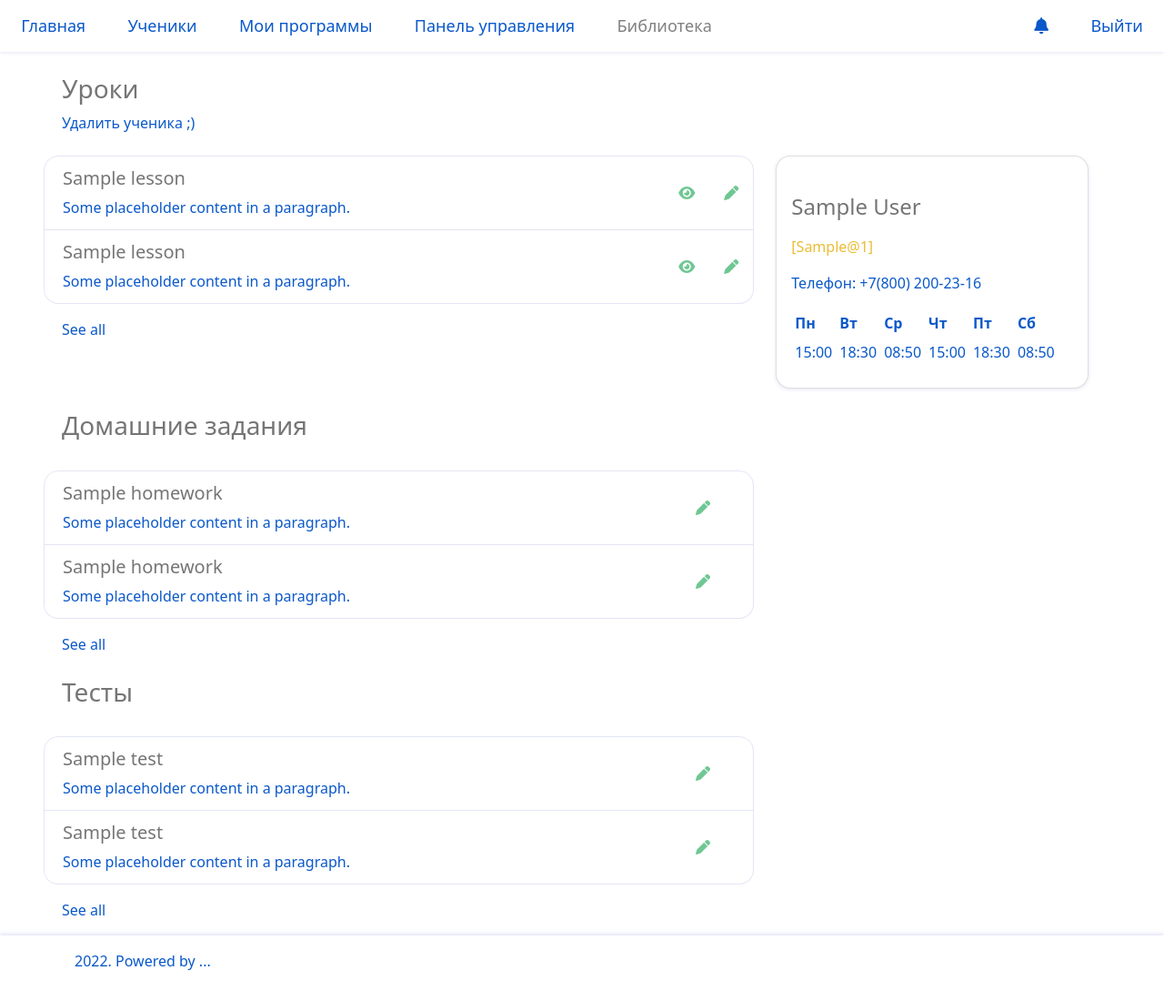
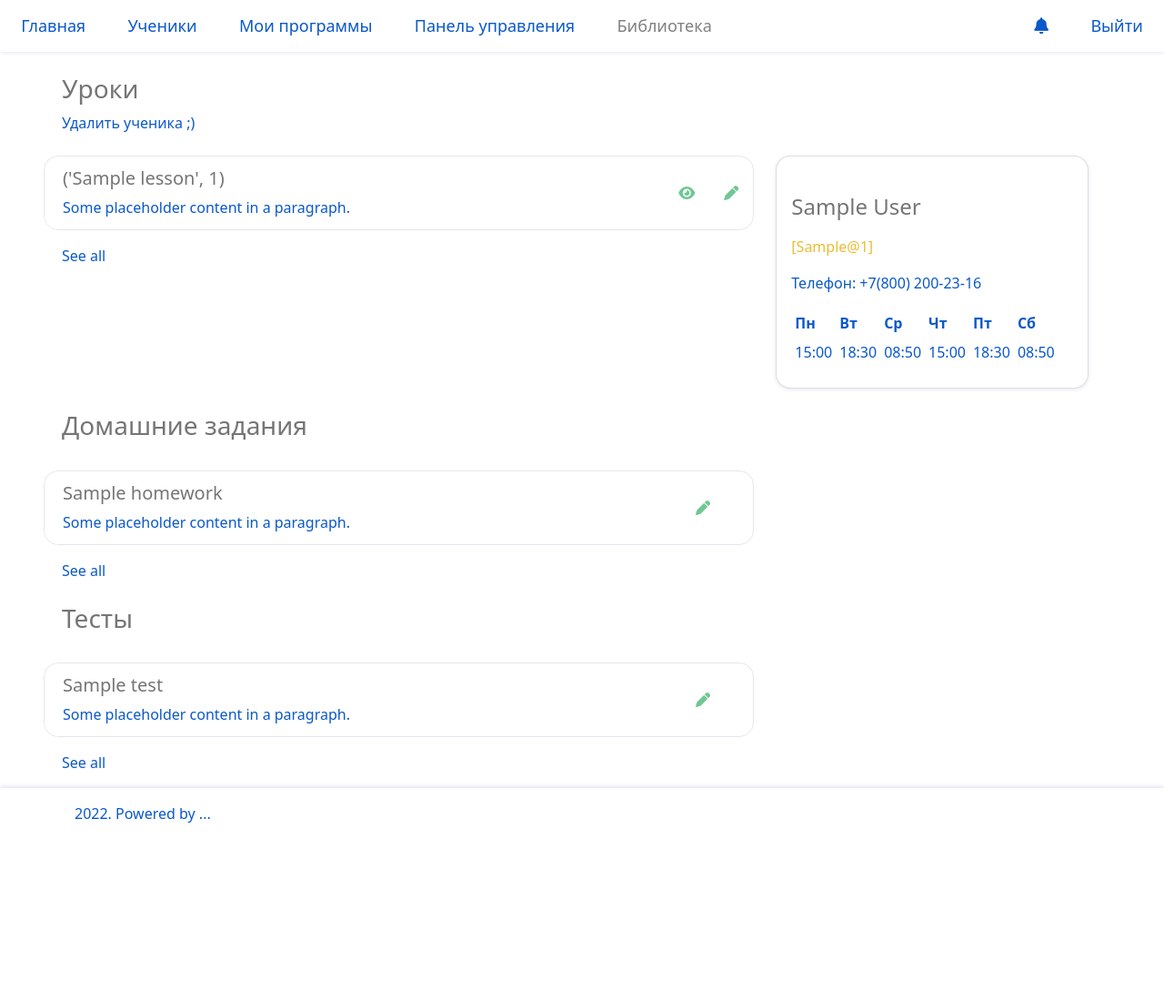
Before and after one commit to sofyayulpatova/students, a Flask app: page /students/1 in a window 1280 px wide. Shown: the whole page at 91% size. After the commit the page ends 904 px from the top, so only its background shows below. Run offline with Flask 2, Linux system fonts and the light colour scheme; a user stored in the database is signed in; tables that the repository leaves empty hold one stand-in row (values such as "Sample post"); some libraries are stand-ins or nearby versions.

Commit message:
lessons done

```diff
--- a/app/main/routes.py
+++ b/app/main/routes.py
@@ -1,7 +1,7 @@
 from flask import render_template, request, redirect, url_for, flash, send_from_directory
 from flask_login import current_user, login_user, login_required, logout_user
 from app.models import User, Program, Lesson, Unique_Lesson, Homework, Test, Unique_Homework, Profile, QA, Weekday, \
-    Schedule
+    Schedule, Task
 from app.main.forms import LoginForm
 from app.main import bp
 from app import db, babel
@@ -98,26 +98,32 @@ def person(person):
         for i in range(len(lessons)):
 
             # add homework
+            flag = False
+            if lessons[i].unique_homework:
+                for j in lessons[i].unique_homework:
+                    if j.user_id == person.id:
+                        flag = True
+                        homeworks.append(j)
+                        break
 
-            if lessons[i].unique_homework and lessons[i].unique_homework == person.id:
-                homeworks.append(lessons[i].unique_homework)
-            else:
+
+
+            elif (not flag) or (not lessons[i].unique_homework):
                 homeworks.append(lessons[i].homework)
 
             # add test
             tests.append(lessons[i].test)
 
             # add lesson
-            if lessons[i].unique_lesson and lessons[i].unique_lesson.user_id == person.id:
-                lessons[i] = lessons[i].unique_lesson
+            if lessons[i].unique_lesson:
+                for j in lessons[i].unique_lesson:
+                    if j.user_id == person.id:
+                        lessons[i] = j
+                        break
 
-        # add unique lesson for student (from rubbish program, u know)
-        lesson = Lesson.query.filter(Lesson.user.contains(person))
-        for i in lesson:
-            if i not in lessons:
-                lessons.append(i)
-                homeworks.append(i.homework)
-                tests.append(i.test)
+        print(lessons)
+
+
         return render_template('student.html', student=person, lessons=lessons, homeworks=homeworks,
                                tests=tests)
     else:
@@ -328,29 +334,25 @@ def is_tutor(obj):
 
 
 # lesson
-@bp.route("/<int:program_id>/lesson/<int:id>/<is_unique>")
+@bp.route("/<int:user_id>/lesson/<int:id>/")
 @login_required
-def lesson(program_id, id, is_unique):
+def lesson(user_id, id):
     if current_user.tutor:
-        print(Lesson.query.get(id).user)
         lesson = Lesson.query.get(id)
-        les = Unique_Lesson.query.get(id)
-        print(lesson, les, id)
-        # if unique lesson only
-        if is_unique == 1:
-            print("in unique")
-            return render_template("lesson.html", lesson=Unique_Lesson.query.get(id), program_id=program_id, id=id)
         # from student page
-        if program_id == 0:
-            print("in program == 0")
-            if lesson.unique_lesson:
-                print("in program == 0 and unique lesson")
-                return render_template("lesson.html", lesson=lesson.unique_lesson, program_id=program_id, id=id)
+        if user_id != 0:
+
+            unique_lesson = Unique_Lesson.query.filter(
+                Unique_Lesson.lesson_id == id, Unique_Lesson.user_id == user_id).first()
+            print(unique_lesson)
+
+            if unique_lesson:
+                return render_template("lesson.html", lesson=unique_lesson, id=id)
             else:
                 print("in program == 0 and not unique lesson")
-                return render_template("lesson.html", lesson=lesson, program_id=program_id, id=id)
-        print("hi")
-        return render_template("lesson.html", lesson=lesson, program_id=program_id, id=id)
+                return render_template("lesson.html", lesson=lesson, id=id)
+        # from program page
+        return render_template("lesson.html", lesson=lesson, id=id)
     else:
         return redirect(url_for('main.index'))
 
@@ -463,13 +465,63 @@ def remove_lesson(id, course_id):
 
 # homework
 
-@bp.route("/<int:program>/lesson/<int:id>/homework", methods=['GET', 'POST'])
+@bp.route("/lesson/<int:id>/homework/<int:user_id>", methods=['GET', 'POST'])
 @login_required
-def homework(id, program):
+def homework(id, user_id):
+    # if we are logged in using tutor account
+    if current_user.tutor:
+        lesson = Lesson.query.get(id)
+        # if we are browsing homework from some student page
+        if user_id != 0:
+
+            # if we want to evaluate student's homework
+            if request.method == "POST":
+                # inputs
+                grade = request.form.get('grade')
+                comment = request.form.get('comment')
+
+                # if we have UNIQUE homework for exact student
+                if lesson.unique_homework and lesson.unique_homework.user_id == user_id:
+
+                    # get student's submission
+                    task = Task.query.filter(
+                        Task.user_id == user_id and Task.unique_homework_id == lesson.unique_homework.id).first()
+                    task.grade = grade
+                    db.session.add(task)
+                    db.session.commit()
+                # if it is original homework for student
+                else:
+                    task = Task.query.filter(
+                        Task.user_id == user_id and Task.homework_id == lesson.homework.id).first()
+                    task.grade = grade
+                    db.session.add(task)
+                    db.session.commit()
+
+                # redirect on this page
+                return redirect(url_for('main.homework', user_id=user_id, id=id))
+
+            # for GET method
+
+            unique_homework = Unique_Homework.query.filter(
+                Unique_Homework.user_id == user_id and Unique_Homework.lesson_id == id).first()
+            if unique_homework:
+                return render_template("homework.html", lesson=lesson, homework=unique_homework)
+            else:
+
+                return render_template("homework.html", lesson=lesson, homework=lesson.homework)
+
+        # if we are browsing homework from some program page
+        else:
+            return render_template("homework.html", lesson=lesson, homework=lesson.homework, user_id=0)
+    # if we have a smart student, who wants to find some info on website
+    else:
+        return redirect(url_for("main.index"))
+
+
+'''
     if current_user.tutor:
         lesson = Lesson.query.get(id)
 
-        # method POST
         if request.method == "POST":
             grade = request.form.get('grade')
             comment = request.form.get('comment')
@@ -488,14 +540,18 @@ def homework(id, program):
             db.session.commit()
             return redirect(url_for('main.homework', program=program, id=id))
 
-        # method GET
-        if program == 0:
-            if lesson.unique_homework:
-                return render_template("homework.html", lesson=lesson, homework=lesson.unique_homework)
+    # method GET
+    if program == 0:
+        if lesson.unique_homework:
+            return render_template("homework.html", lesson=lesson, homework=lesson.unique_homework)
 
-        return render_template("homework.html", lesson=lesson, homework=lesson.homework)
-    else:
-        return redirect(url_for('main.index'))
+    return render_template("homework.html", lesson=lesson, homework=lesson.homework)
+
+
+else:
+return redirect(url_for('main.index'))
+
+'''
 
 
 @bp.route('/uploads/<filename>')
@@ -514,7 +570,6 @@ def edit_homework(id, user_id):
                 homework = Homework.query.get(id)
                 # print('hi', id, homework[0].title, homework[1].title)
 
-                homework.lesson_id = id
                 homework.title = request.form.get('HomeworkName')
                 homework.text = request.form.get('editordata')
                 lesson = Lesson.query.get(id)
@@ -524,29 +579,33 @@ def edit_homework(id, user_id):
                 db.session.commit()
                 request.close()
                 return redirect(url_for('main.homework', id=id, program=lesson.program_id))
-            unique_homework = Unique_Homework.query.get(id)
+
+            unique_homework = Unique_Homework.query.filter(Unique_Homework.user_id == user_id).first()
             if unique_homework is None:
                 print("hi, were uni")
                 title = request.form.get('HomeworkName')
                 text = request.form.get('editordata')
-                unique_homework = Unique_Homework(title=title, text=text, lesson_id=id)
+                unique_homework = Unique_Homework(title=title, text=text, lesson_id=id, user_id=user_id)
+
             else:
-                # print("vjrgh")
-                unique_homework.lesson_id = id
+                # not uni
                 unique_homework.title = request.form.get('HomeworkName')
                 unique_homework.text = request.form.get('editordata')
                 lesson = Lesson.query.get(id)
-                lesson.unique_homework = unique_homework
+                lesson.unique_homework.append(unique_homework)
 
             db.session.add(unique_homework)
             db.session.commit()
             request.close()
             return redirect(url_for('main.homework', id=id, program=0))
-        lesson = Lesson.query.get(id)
+        # GET
+        unique_homework = Unique_Homework.query.filter(Unique_Homework.user_id == user_id).first()
 
-        if lesson.unique_homework and user_id != 0:
-            return render_template("edit_homework.html", homework=lesson.unique_homework)
-        return render_template("edit_homework.html", homework=lesson.homework)
+        if unique_homework is not None:
+            return render_template("edit_homework.html", homework=unique_homework)
+        else:
+            lesson = Lesson.query.get(id)
+            return render_template("edit_homework.html", homework=lesson.homework)
     else:
         return redirect(url_for('main.index'))
 
--- a/app/templates/forstudent/homework.html
+++ b/app/templates/forstudent/homework.html
@@ -17,6 +17,10 @@
         </div>
     </div>
 
+    <div>
+        {{ homework.grade }}
+    </div>
+
     <form action="" method="post" enctype="multipart/form-data">
     <input type="file" name="avatar">
         <input type="submit" value="Submit">
--- a/app/templates/lesson.html
+++ b/app/templates/lesson.html
@@ -11,7 +11,7 @@
     </div>
     <div class="col-3 side">
         <div class="list-group ms-5">
-            <a class="list-group-item list-group-item-action" href="{{url_for('main.homework', id=id, program=program_id)}}">
+            <a class="list-group-item list-group-item-action" href="{{url_for('main.homework', id=id, user_id=0)}}">
                 <div class="d-flex w-100 justify-content-between">
                     <p class="m-1">Домашка</p>
                 </div>
--- a/app/templates/program.html
+++ b/app/templates/program.html
@@ -19,7 +19,7 @@
         <div class="list-group">
             {% for i in lessons %}
             <div class="line">
-                <a href="{{ url_for('main.lesson',  id=i.id, program_id=program.id, is_unique=0)}}"
+                <a href="{{ url_for('main.lesson',  id=i.id, user_id=0)}}"
                    class="list-group-item list-group-item-action">
                     <div class="d-flex w-100 justify-content-between">
                         <h5 class="m-1">{{i.title}}</h5>
@@ -63,7 +63,7 @@
         <div class="list-group">
             {% for i in homeworks %}
             <div class="line">
-                <a href="{{ url_for('main.homework',  id=i.lesson_id, program=program.id)}}"
+                <a href="{{ url_for('main.homework',  id=i.lesson_id, user_id = 0)}}"
                    class="list-group-item list-group-item-action">
                     <div class="d-flex w-100 justify-content-between">
                         <h5 class="m-1">{{i.title}}</h5>
--- a/app/templates/student.html
+++ b/app/templates/student.html
@@ -21,9 +21,9 @@
         <div class="list-group">
             {% for i in lessons %}
             <div class="line">
-                <a href="{{ url_for('main.lesson',  id=i.id, program_id=0, is_unique=0)}}" class="list-group-item list-group-item-action">
+                <a href="{{ url_for('main.lesson',  id=i.id, user_id = student.id)}}" class="list-group-item list-group-item-action">
                     <div class="d-flex w-100 justify-content-between">
-                        <h5 class="m-1">{{i.title}}</h5>
+                        <h5 class="m-1">{{i.title, i.id}}</h5>
                     </div>
                     <p class="m-1">Some placeholder content in a paragraph.</p>
                 </a>
@@ -85,7 +85,7 @@
         <div class="list-group">
             {% for i in homeworks %}
             <div class="line">
-                <a href="{{ url_for('main.homework',  id=i.id, program=0)}}" class="list-group-item list-group-item-action">
+                <a href="{{ url_for('main.homework',  id=i.id, user_id=student.id)}}" class="list-group-item list-group-item-action">
                     <div class="d-flex w-100 justify-content-between">
                         <h5 class="m-1">{{i.title}}</h5>
                     </div>
--- a/babel.cfg
+++ /dev/null
@@ -1,3 +0,0 @@
-[python: **.py]
-[jinja2: **/templates/**.html]
-extensions=jinja2.ext.autoescape,jinja2.ext.with_
```
Also changed, not shown: app/models.py (+18 -35 lines), app/student/routes.py (+5 -7 lines), app/templates/forstudent/hehehe.html (+1 -8 lines), app/templates/homework.html (+10 -5 lines), create/create_anton.py (renamed from create_anton.py), create/create_profile.py (renamed from create_profile.py), create/create_weekdays.py (renamed from create_weekdays.py), 1 other file.
